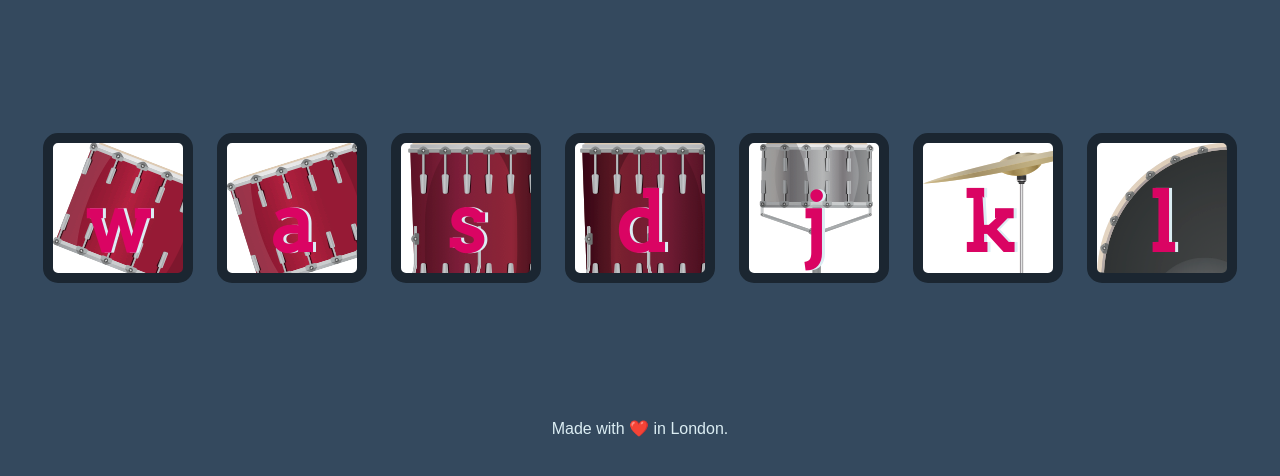
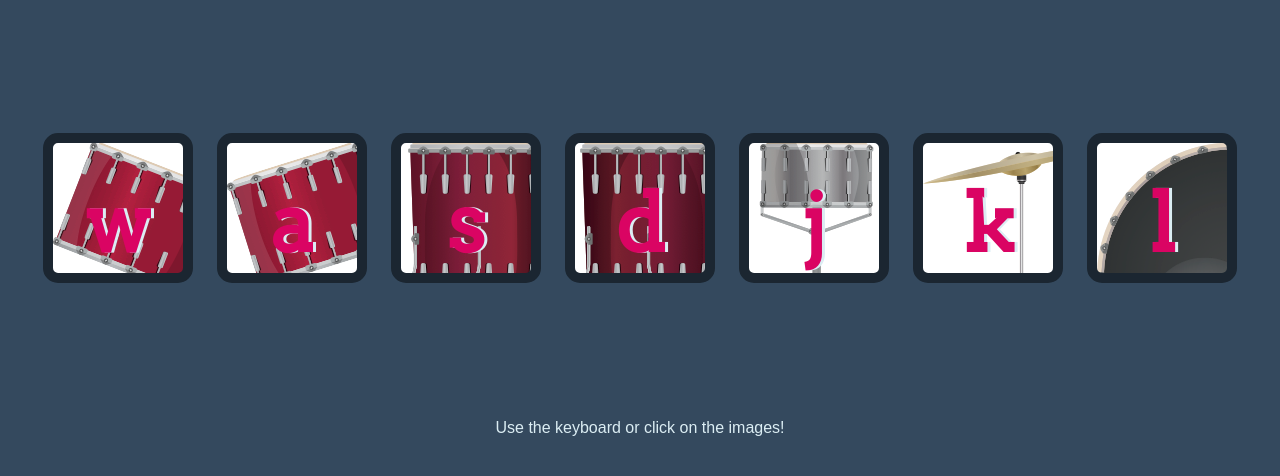
Before and after one commit to Aparna-n112/Drum-Kit, a plain HTML site: page index.html in a window 1280 px wide. Shown: the part 156-632 px from the top of the page. Drawn offline with Linux system fonts and the light colour scheme.

Commit message:
Update index.html

```diff
--- a/index.html
+++ b/index.html
@@ -23,7 +23,7 @@
 
 
   <footer>
-    Made with ❤️ in London.
+    Use the keyboard or click on the images!
   </footer>
   <script src="index.js" charset="utf-8"></script>
 </body>
```
